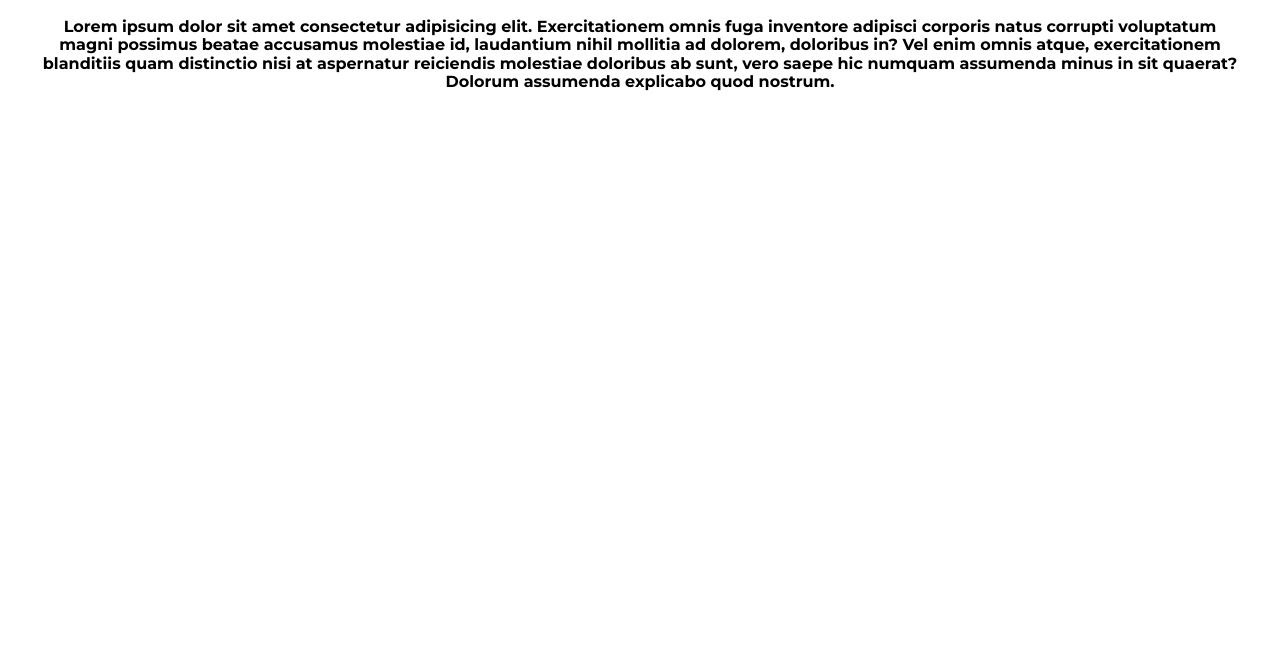
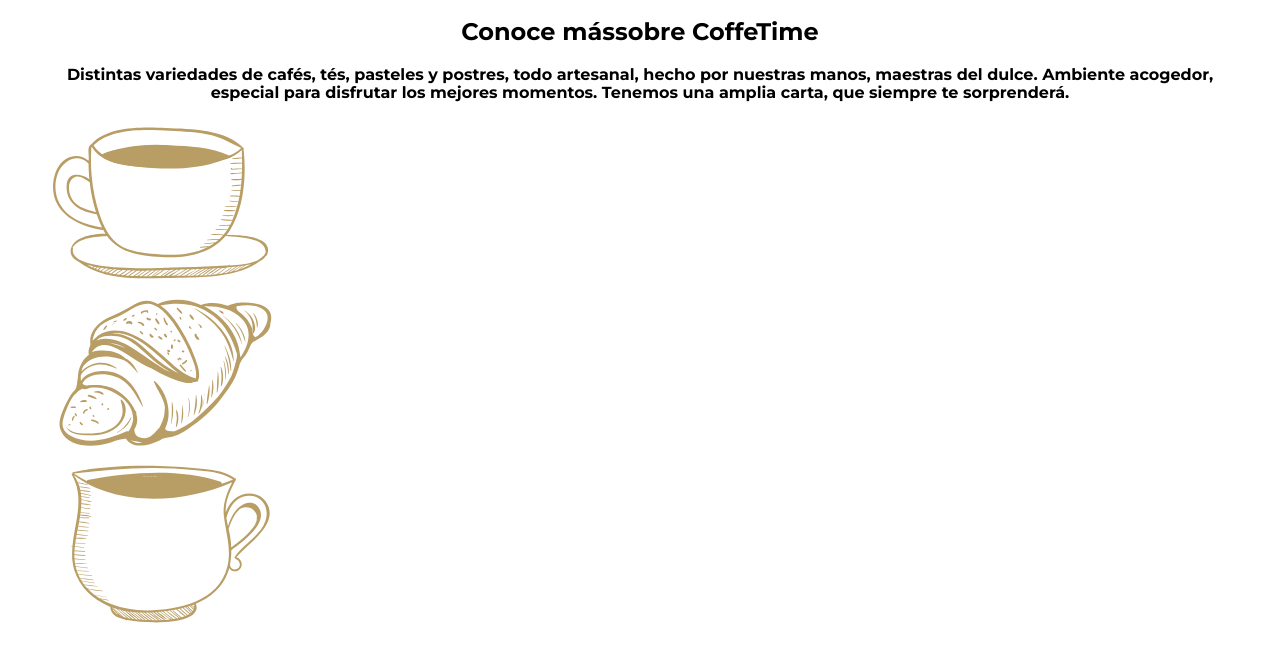
Before and after one commit to MiguelAngelRamos/GulpCafeteria, a website: page index.html in a window 1280 px wide. Shown: the part 80-742 px from the top of the page. Drawn offline with Linux system fonts and the light colour scheme.

Commit message:
clase dia mar 11

```diff
--- a/gulpfile.js
+++ b/gulpfile.js
@@ -34,8 +34,6 @@
   done();
 }
 
-
-
 function watchChange() {
   // watch esta atento a lo que pase en el archivo style.scss
   // y si hay cambios vuelve a llamar a la funcion css
--- a/index.html
+++ b/index.html
@@ -31,21 +31,33 @@
         </nav>
         <!-- / Menu de Navegacion y Logo -->
       </div>
-      <div>
+      <div class="text-header">
         <h1>Disfruta de CafeTime</h1>
       </div>
     </div>
   </header>
 
-  <main class="container text-center">
-    <section>
-      <p>Lorem ipsum dolor sit amet consectetur adipisicing elit. Exercitationem omnis fuga inventore adipisci corporis
-        natus corrupti voluptatum magni possimus beatae accusamus molestiae id, laudantium nihil mollitia ad dolorem,
-        doloribus in?
-        Vel enim omnis atque, exercitationem blanditiis quam distinctio nisi at aspernatur reiciendis molestiae
-        doloribus ab sunt, vero saepe hic numquam assumenda minus in sit quaerat? Dolorum assumenda explicabo quod
-        nostrum.
+  <main class="container container-begin text-center">
+    <section class="conoce">
+      <h2><span>Conoce más</span>sobre CoffeTime</h2>
+      <p>Distintas variedades de cafés, tés, pasteles y postres, todo artesanal, hecho por nuestras manos, maestras del dulce. Ambiente acogedor, especial para disfrutar los mejores momentos. Tenemos una amplia carta, que siempre te sorprenderá.
       </p>
+    </section>
+
+    <section class="icons">
+      <ul class="list-icons">
+        <li>
+          <img src="build/img/icono_cafe.svg" alt="icon coffe">
+        </li>
+
+        <li>
+          <img src="build/img/icono_postre.svg" alt="icon postres">
+        </li>
+
+        <li>
+          <img src="build/img/icono_te.svg" alt="icon de te">
+        </li>
+      </ul>
     </section>
   </main>
 
```
